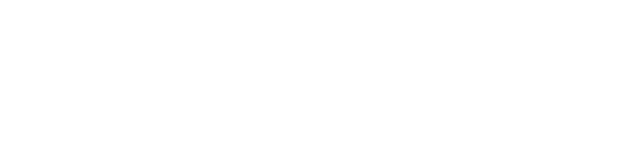
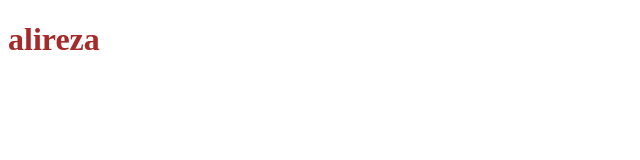
Before and after one commit to Alirezafh1/test-project, a plain HTML site: page index.html in a window 1280 px wide. Shown: the whole page, without its empty margins (0-640 px from the left). Drawn offline with Linux system fonts and the light colour scheme.

Commit message:
h1 color

```diff
--- a/index.html
+++ b/index.html
@@ -7,6 +7,7 @@
     <link rel="stylesheet" href="./responsive.css">
 </head>
 <body>
+    <h1 style="color: brown;">alireza</h1>
     <script src="app.js"></script>
 </body>
 </html>
```
